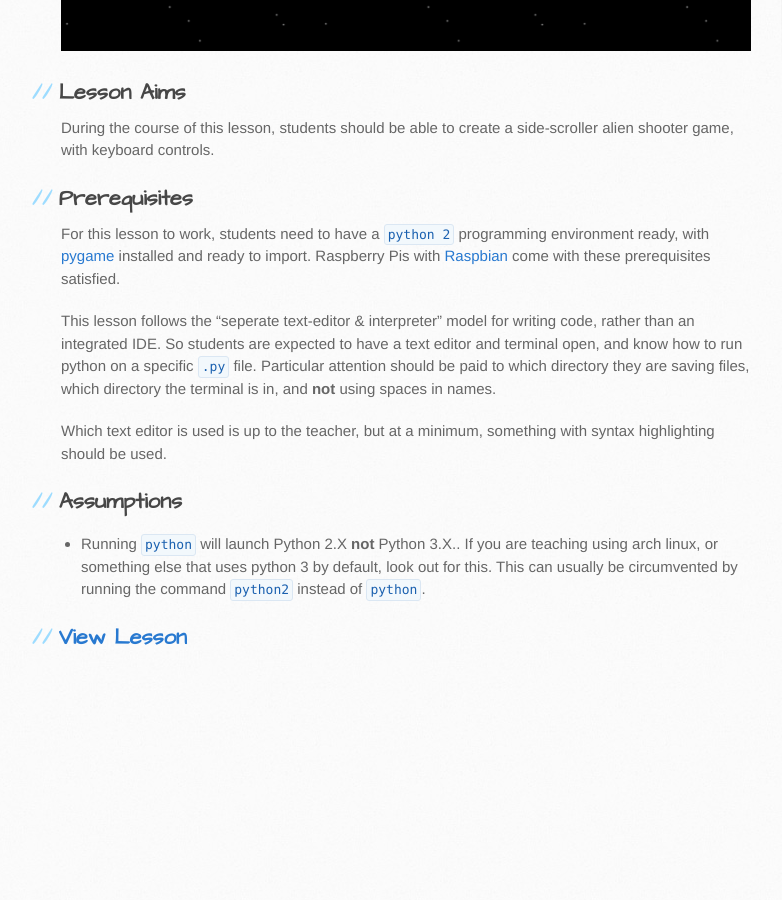
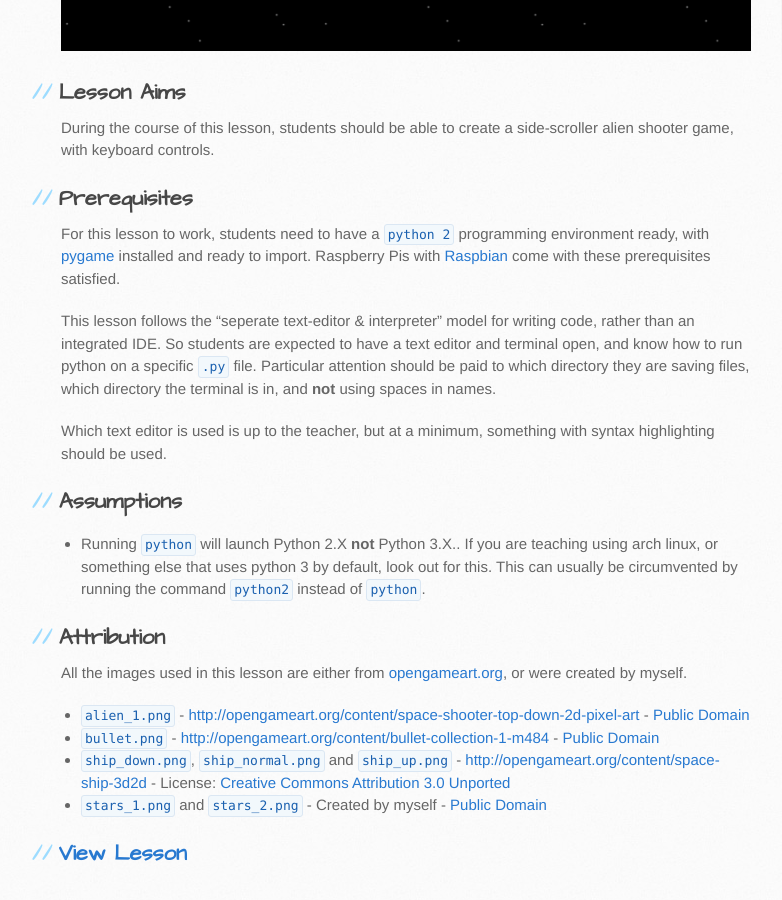
Before and after one commit to s0/teaching-resources, a Jekyll site: the page built from python/space_shooter/index.md, in a window 1280 px wide and 900 px high, scrolled down 781 px. Shown: the whole window, without its empty margins (109-891 px from the left). Built offline with Jekyll 4.4.1, drawn with Linux system fonts in a browser that asks for light colours; before the commit the page ends 1465 px from its top, so only the background shows below that.

Commit message:
added attribution

```diff
--- a/python/space_shooter/index.md
+++ b/python/space_shooter/index.md
@@ -36,4 +36,21 @@ with syntax highlighting should be used.
   look out for this. This can usually be circumvented by running the command
   `python2` instead of `python`.
 
+## Attribution
+
+All the images used in this lesson are either from
+[opengameart.org](http://opengameart.org/), or were created by myself.
+
+* `alien_1.png` -
+  [http://opengameart.org/content/space-shooter-top-down-2d-pixel-art](http://opengameart.org/content/space-shooter-top-down-2d-pixel-art) -
+  [Public Domain](http://creativecommons.org/publicdomain/zero/1.0/)
+* `bullet.png` -
+  [http://opengameart.org/content/bullet-collection-1-m484](http://opengameart.org/content/bullet-collection-1-m484) -
+  [Public Domain](http://creativecommons.org/publicdomain/zero/1.0/)
+* `ship_down.png`, `ship_normal.png` and `ship_up.png` -
+  [http://opengameart.org/content/space-ship-3d2d](http://opengameart.org/content/space-ship-3d2d) -
+  License: [Creative Commons Attribution 3.0 Unported](http://creativecommons.org/licenses/by/3.0/)
+* `stars_1.png` and `stars_2.png` - Created by myself -
+  [Public Domain](http://creativecommons.org/publicdomain/zero/1.0/)
+
 ## [View Lesson](lesson/)
```
Also changed, not shown: python/space_shooter/lesson/index.md (+2 -1 lines).
